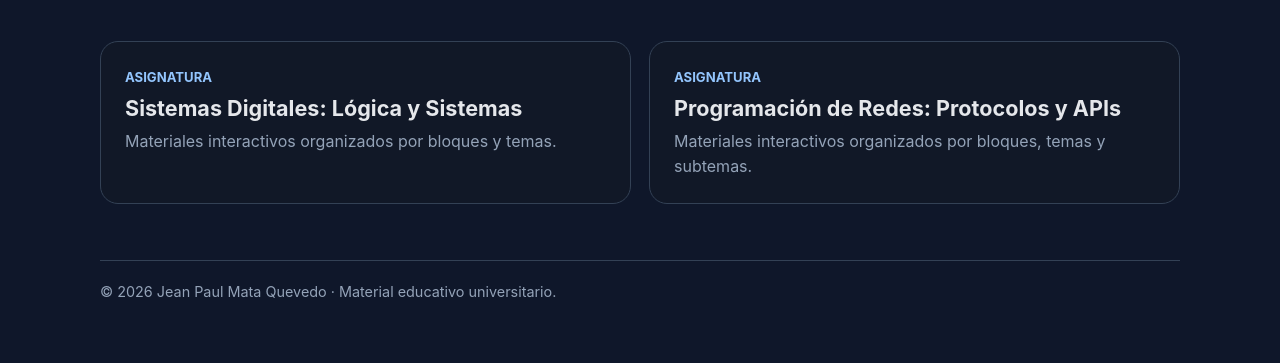
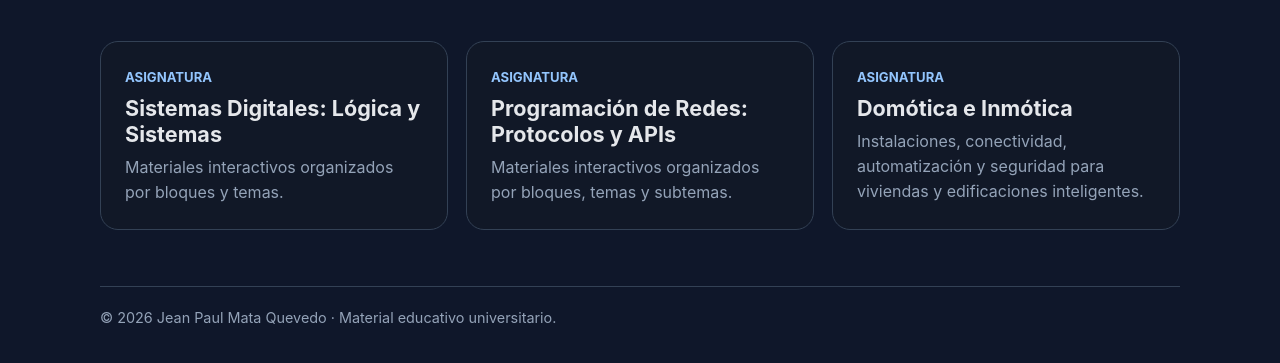
Before and after one commit to jpaulmata80/jpaulmata80.github.io, a plain HTML site: page index.html in a window 1280 px wide. Shown: the part 249-612 px from the top of the page. Drawn offline with Linux system fonts and the light colour scheme.

Commit message:
Añadir Domótica e Inmótica al portal académico

```diff
--- a/index.html
+++ b/index.html
@@ -42,6 +42,12 @@
         <h2>Programación de Redes: Protocolos y APIs</h2>
         <p>Materiales interactivos organizados por bloques, temas y subtemas.</p>
       </a>
+
+      <a class="card" href="/domotica-inmotica/">
+        <span>Asignatura</span>
+        <h2>Domótica e Inmótica</h2>
+        <p>Instalaciones, conectividad, automatización y seguridad para viviendas y edificaciones inteligentes.</p>
+      </a>
     </section>
 
     <footer>© 2026 Jean Paul Mata Quevedo · Material educativo universitario.</footer>
```
